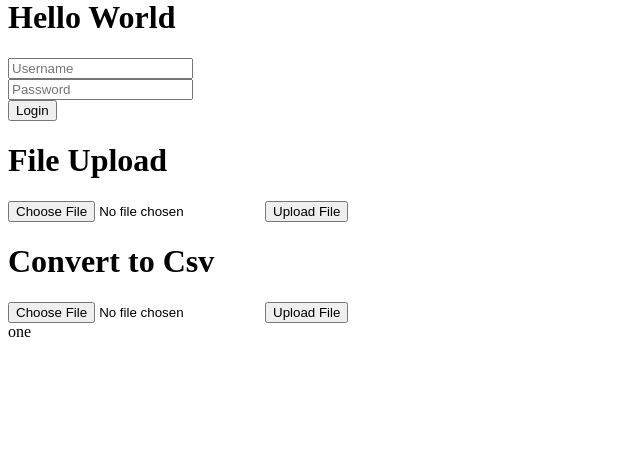
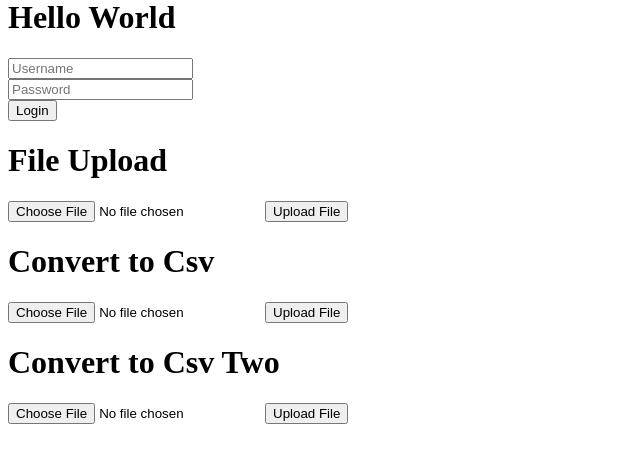
Before and after one commit to sudesh856/Flask-Journey, a Flask app: template templates/index.html in a window 1280 px wide. Shown: the part 22-485 px from the top of the page, without its empty margins (0-640 px from the left). Run offline with Flask 3, Linux system fonts and the light colour scheme; the template is opened without the code that fills it, so the values that code supplies are empty.

Commit message:
Now updated the code: Earlier it showed us choose file then after choosing file, we would click into upload file and it would auto rename as result and download it. That's it. NOW HERE: we would click choose file, then click upload file, now instead of directly downloading, it would redirect us to downloads then we would find an anchor tag and after clickling that anchor tag only then we would be downloading it.

```diff
--- a/templates/base.html
+++ b/templates/base.html
@@ -9,4 +9,3 @@
     {% endblock %}
 </body>
 </html>
-one
--- a/templates/index.html
+++ b/templates/index.html
@@ -32,4 +32,13 @@
 
     <input type="submit" value="Upload File">
 </form>
+
+<h1>Convert to Csv Two</h1>
+
+<form method="POST" action="{{ url_for('convert_csv_two') }}" enctype="multipart/form-data">
+    <input type="file" name="file" accept="application/vnd.openxmlformats-officedocument.spreadsheetml.sheet, application/vnd.ms-excel" required>
+
+    <input type="submit" value="Upload File">
+</form>
+
 {% endblock %}
```
Also changed, not shown: app_3.py (+23 -2 lines), templates/download.html (added, +9 -0 lines), delete.py (added).
